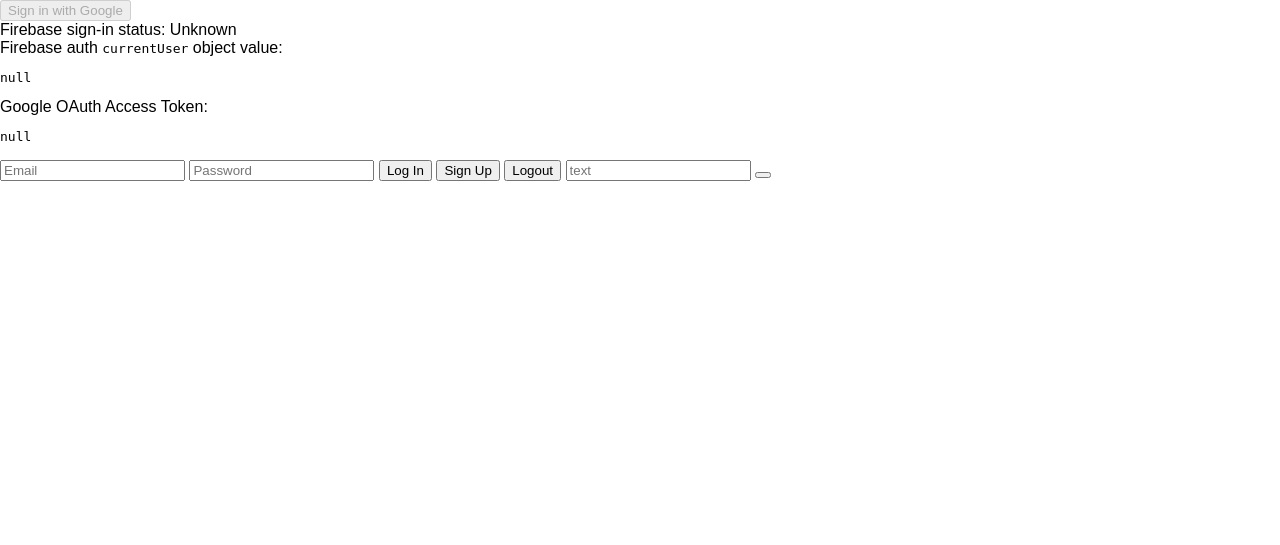
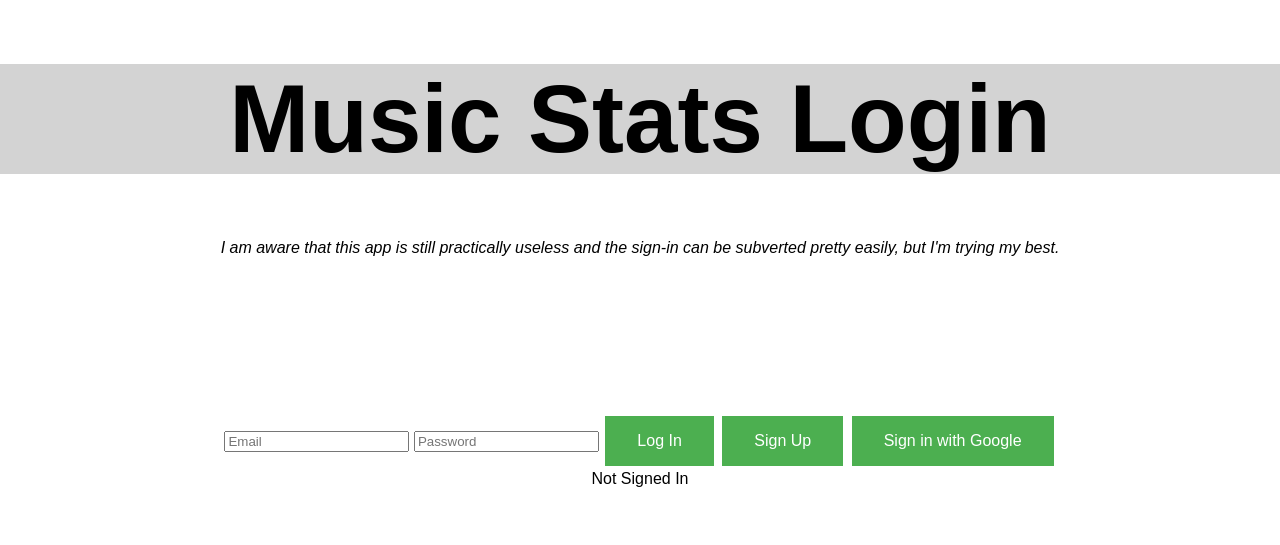
Before and after one commit to bobtimusprime/auth_creative, a Node server app: page / in a window 1280 px wide. Shown: the top 545 px of the page. Run offline with Node 20, Linux system fonts and the light colour scheme; some libraries are stand-ins or nearby versions.

Commit message:
Did the rest of the project

```diff
--- a/public/javascripts/login.js
+++ b/public/javascripts/login.js
@@ -20,6 +20,12 @@
     const btnLogin = document.getElementById('btnLogin');
     const btnSignUp = document.getElementById('btnSignUp');
     const btnLogout = document.getElementById('btnLogout');
+    const btnRedirect = document.getElementById('redirect');
+
+    //Redirect event
+    btnRedirect.addEventListener('click', e=> {
+        window.location.pathname = '/music';
+    });
 
     //Add login event
     btnLogin.addEventListener('click', e => {
@@ -119,8 +125,11 @@
 
         //Add a realtime listener
         firebase.auth().onAuthStateChanged(user => {
+
             if(user) {
-                window.location = 'music';
+                if (window.location.pathname != 'music'){
+                    //window.location.pathname = 'music';
+                }
                 // User is signed in.
                 var displayName = user.displayName;
                 var email = user.email;
@@ -132,21 +141,47 @@
 
                 document.getElementById('sign-in-status').textContent = 'Signed in';
                 document.getElementById('quickstart-sign-in').textContent = 'Sign out';
-                document.getElementById('display-name').textContent = displayName;
+                document.getElementById('quickstart-sign-in').classList.add('hide');
 
 
-                console.log(user);
+                //console.log(user);
+                //Hide things
+                txtEmail.classList.add('hide');
+                txtPassword.classList.add('hide');
+                btnLogin.classList.add('hide');
+                btnSignUp.classList.add('hide');
                 btnLogout.classList.remove('hide');
+
+                document.getElementById('redirect').classList.remove('hide');
+                //document.getElementById('detail-container').classList.add('hide');
+                document.getElementById('sign-in-status2').textContent = 'Signed in';
+                document.getElementById('display-name').textContent = displayName;
+                document.getElementById('display-name').classList.remove('hide');
+
             } else {
-                window.location = "";
+                if (window.location.pathname != ""){
+                    //window.location.pathname = "";
+                }
                 // User is signed out.
-                document.getElementById('quickstart-sign-in-status').textContent = 'Signed out';
+                document.getElementById('sign-in-status').textContent = 'Signed out';
                 document.getElementById('quickstart-sign-in').textContent = 'Sign in with Google';
                 document.getElementById('quickstart-account-details').textContent = 'null';
                 document.getElementById('quickstart-oauthtoken').textContent = 'null';
-
+                document.getElementById('display-name').textContent = 'Not Signed In';
                 console.log('Not logged in');
                 btnLogout.classList.add('hide');
+                document.getElementById('redirect').classList.add('hide');
+                //document.getElementById('detail-container').classList.remove('hide');
+                document.getElementById('sign-in-status2').textContent = 'Signed out';
+                document.getElementById('display-name').classList.remove('hide');
+
+                //unHide things
+                txtEmail.classList.remove('hide');
+                txtPassword.classList.remove('hide');
+                btnLogin.classList.remove('hide');
+                btnSignUp.classList.remove('hide');
+                document.getElementById('quickstart-sign-in').classList.remove('hide');
+
             }
 
             document.getElementById('quickstart-sign-in').disabled = false;
--- a/public/login.html
+++ b/public/login.html
@@ -36,14 +36,16 @@
     </head>
 
     <body>
-        <div ng-congroller="MyCtrl as ctrl">
+        <div ng-congroller="MyCtrl as ctrl" class ="main-container">
 
-            <!-- Button that handles sign-in/sign-out -->
-            <button disabled class="mdl-button mdl-js-button mdl-button--raised" id="quickstart-sign-in">Sign in with Google</button>
+            <h1 style="font-size: 96px; background-color: lightgrey;">
+                Music Stats Login
+            </h1>
+            <p><i>I am aware that this app is still practically useless and the sign-in can be subverted pretty easily, but I'm trying my best.</i></p>
 
             <!-- Container where we'll display the user details -->
-            <div class="quickstart-user-details-container">
-                Firebase sign-in status: <span id="quickstart-sign-in-status">Unknown</span>
+            <div id="detail-container" class="quickstart-user-details-container hide">
+                Firebase sign-in status: <span id="sign-in-status" >Unknown</span>
                 <div>Firebase auth <code>currentUser</code> object value:</div>
                 <pre><code id="quickstart-account-details">null</code></pre>
                 <div>Google OAuth Access Token:</div>
@@ -65,12 +67,15 @@
                     Sign Up
                 </button>
 
+                <!-- Button that handles sign-in/sign-out -->
+                <button disabled class="mdl-button mdl-js-button mdl-button--raised" id="quickstart-sign-in">Sign in with Google</button><br/>
+
+                <div id="sign-in-status2" class="">Not Signed In</div>
+                <div id="display-name" class="hide"></div>
                 <button id="btnLogout" class="btn btn-action hide">
                     Logout
                 </button>
-
-                <input id="addText" type="text" placeholder="text" class="input hide">
-                <button id="addSubmit" type="submit" class="btn btn-action hide"></button>
+                <button id="redirect" type="button" class="btn btn-redirect hide">GO TO WEBSITE</button>
 
             </div>
 
--- a/public/stylesheets/style.css
+++ b/public/stylesheets/style.css
@@ -105,3 +105,37 @@ footer {
    overflow:hidden;
 
 }
+
+.hide{
+  visibility: hidden;
+}
+
+button{
+    background-color: #4CAF50; /* Green */
+    border: none;
+    color: white;
+    padding: 16px 32px;
+    text-align: center;
+    text-decoration: none;
+    display: inline-block;
+    font-size: 16px;
+    margin: 4px 2px;
+    -webkit-transition-duration: 0.4s; /* Safari */
+    transition-duration: 0.4s;
+    cursor: pointer;
+}
+btn{
+    background-color: white;
+    color: black;
+    border: 2px solid #4CAF50;
+}
+
+btn:hover{
+    background-color: #4CAF50;
+    color: white;
+}
+
+.main-container{
+    text-align: center;
+    margin: auto;
+}
```
Also changed, not shown: public/javascripts/logout.js (+7 -2 lines), public/music.html (+7 -7 lines), 1 other file. Lines whose indentation alone changed are shown as unchanged.
